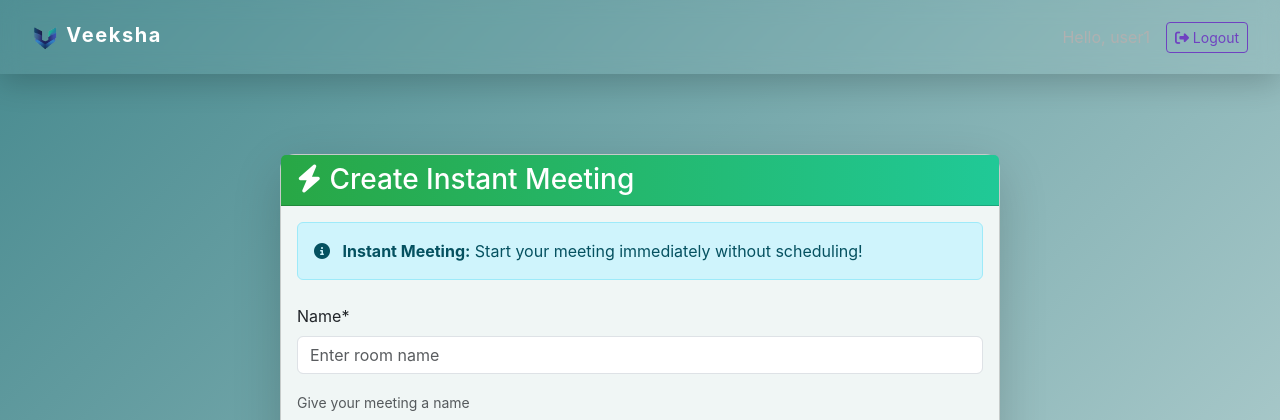
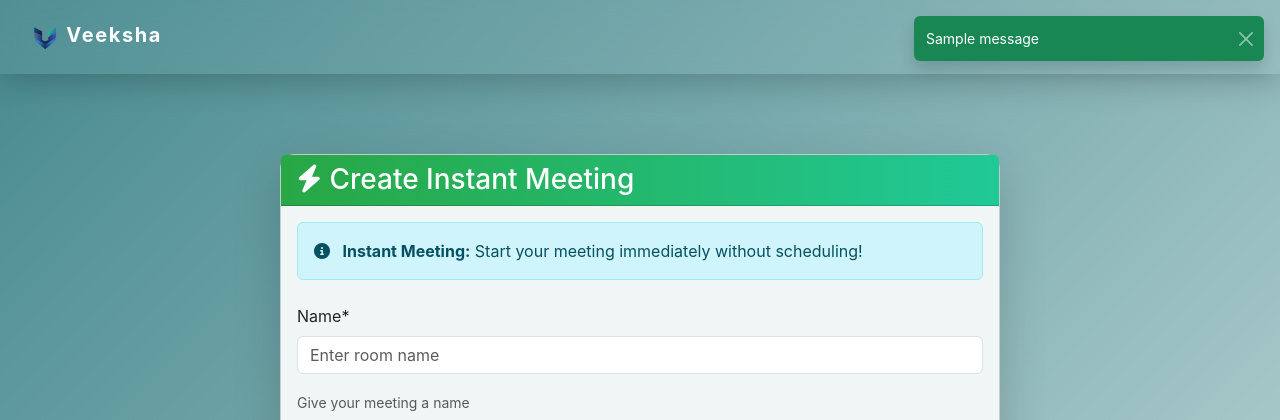
Before and after one commit to vinit2609-ux/VideoConf, a Django app: page /create-instant/ in a window 1280 px wide. Shown: the top 420 px of the page. Run offline with Django 5.2, Linux system fonts and the light colour scheme; a user stored in the database is signed in; data comes from the database, SQL or seed files in the repository; tables that the repository leaves empty hold one stand-in row (values such as "Sample post"); one stand-in notice (Sample message) is shown; parts of the project's set-up code (start-up, migrations or seed data) failed here and were passed over; some libraries are stand-ins or nearby versions.

Commit message:
Add toast messages for user notifications and permission checks
Co-authored-by: hrithikrangdal26 <hrithikrangdal26@gmail.com>

```diff
--- a/conference/templates/conference/base.html
+++ b/conference/templates/conference/base.html
@@ -201,6 +201,22 @@
     <!-- Main Content -->
     <main class="main-content">
         <div class="container">
+            {% if messages %}
+            <div aria-live="polite" aria-atomic="true" class="position-relative">
+                <div class="toast-container position-fixed top-0 end-0 p-3" style="z-index: 1055;">
+                    {% for message in messages %}
+                    <div class="toast align-items-center text-bg-{{ message.tags }} border-0 show" role="alert" aria-live="assertive" aria-atomic="true" data-bs-autohide="true" data-bs-delay="4000">
+                        <div class="d-flex">
+                            <div class="toast-body">
+                                {{ message }}
+                            </div>
+                            <button type="button" class="btn-close btn-close-white me-2 m-auto" data-bs-dismiss="toast" aria-label="Close"></button>
+                        </div>
+                    </div>
+                    {% endfor %}
+                </div>
+            </div>
+            {% endif %}
             {% block content %}{% endblock %}
         </div>
     </main>
--- a/conference/views.py
+++ b/conference/views.py
@@ -154,6 +154,9 @@ def room_list(request):
 
 @login_required
 def create_room(request):
+    if not is_admin(request.user):
+        messages.error(request, 'You do not have permission to create a room. Please contact an admin.')
+        return redirect('room_list')
     if request.method == 'POST':
         form = RoomCreationForm(request.POST)
         if form.is_valid():
```
